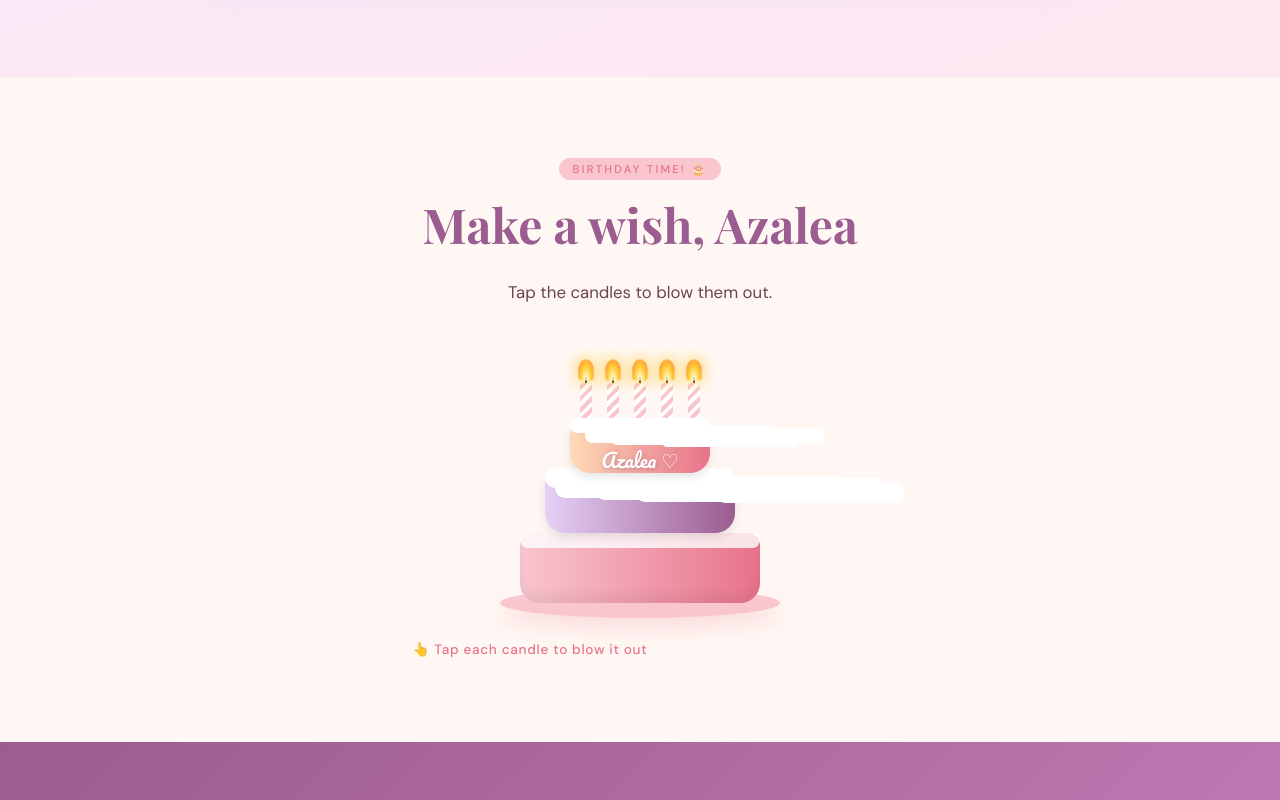
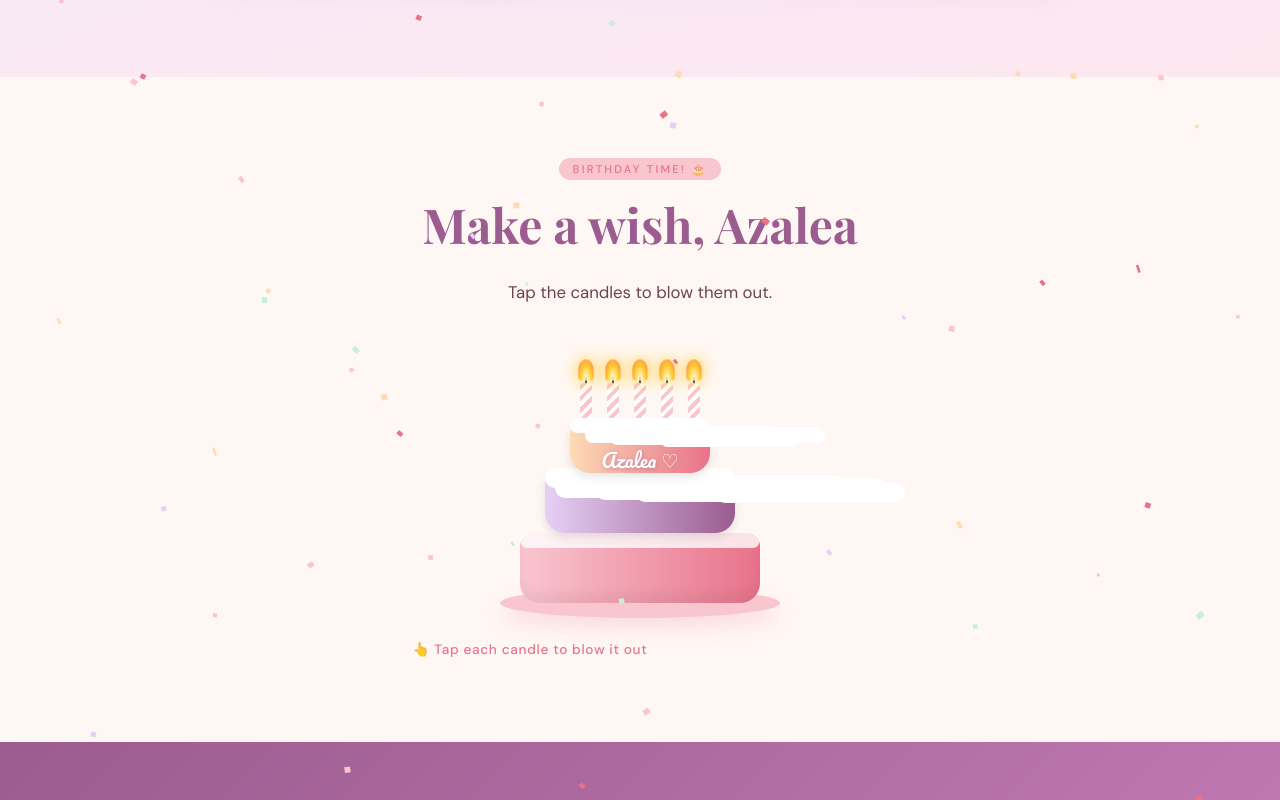
Before and after one commit to NotLucifer18/Aza-birthday, a plain HTML site: page index.html in a window 1280 px wide. Both pictures are taken after a click on the element 586 px from the left and 3795 px from the top of the page. Shown: the part 3395-4195 px from the top of the page. Drawn offline with nearby package versions, Linux system fonts and the light colour scheme; a web font is replaced by a local one.

Commit message:
Fix Index.html: complete missing JS logic

```diff
--- a/index.html
+++ b/index.html
@@ -377,4 +377,95 @@
 <script>
 /* ── CONFETTI ── */
 const confCanvas = document.getElementById('confetti');
-c
+const ctx = confCanvas.getContext('2d');
+
+function resize() {
+  confCanvas.width = window.innerWidth;
+  confCanvas.height = window.innerHeight;
+}
+window.addEventListener('resize', resize);
+resize();
+
+const colors = ['#F9C6D0', '#FDDBB4', '#E5D0F5', '#C8EDE3', '#E8728A'];
+const confetti = [];
+
+function createConfetti(count) {
+  for(let i=0; i<count; i++) {
+    confetti.push({
+      x: Math.random() * confCanvas.width,
+      y: Math.random() * confCanvas.height - confCanvas.height,
+      r: Math.random() * 4 + 2,
+      d: Math.random() * 100,
+      color: colors[Math.floor(Math.random() * colors.length)],
+      tilt: Math.floor(Math.random() * 10) - 10,
+      tiltAngleInc: (Math.random() * 0.07) + 0.05,
+      tiltAngle: 0
+    });
+  }
+}
+createConfetti(100);
+
+function drawConfetti() {
+  ctx.clearRect(0, 0, confCanvas.width, confCanvas.height);
+  confetti.forEach((p) => {
+    p.tiltAngle += p.tiltAngleInc;
+    p.y += (Math.cos(p.d) + 1 + p.r / 2) / 2;
+    p.x += Math.sin(p.d) * 2;
+
+    if (p.y > confCanvas.height) {
+      p.x = Math.random() * confCanvas.width;
+      p.y = -10;
+      p.tilt = Math.floor(Math.random() * 10) - 10;
+    }
+
+    ctx.beginPath();
+    ctx.lineWidth = p.r;
+    ctx.strokeStyle = p.color;
+    ctx.moveTo(p.x + p.tilt + p.r, p.y);
+    ctx.lineTo(p.x + p.tilt, p.y + p.tilt + p.r);
+    ctx.stroke();
+  });
+  requestAnimationFrame(drawConfetti);
+}
+drawConfetti();
+
+/* ── PETALS ── */
+for (let i = 0; i < 15; i++) {
+  let petal = document.createElement('div');
+  petal.className = 'petal';
+  petal.style.left = Math.random() * 100 + 'vw';
+  petal.style.background = colors[Math.floor(Math.random() * colors.length)];
+  petal.style.animationDuration = (Math.random() * 3 + 5) + 's';
+  petal.style.animationDelay = Math.random() * 5 + 's';
+  document.body.appendChild(petal);
+}
+
+/* ── CANDLES ── */
+let blownCount = 0;
+function blowCandle(candle) {
+  if (!candle.classList.contains('blown')) {
+    candle.classList.add('blown');
+    blownCount++;
+    if (blownCount === 5) {
+      setTimeout(() => {
+        document.getElementById('blowHint').style.display = 'none';
+        document.getElementById('wishPill').classList.add('show');
+        createConfetti(150);
+      }, 500);
+    }
+  }
+}
+
+/* ── SPARKLES ── */
+document.addEventListener('click', (e) => {
+  const sparkle = document.createElement('div');
+  sparkle.className = 'sparkle';
+  sparkle.innerText = '✨';
+  sparkle.style.left = e.clientX + 'px';
+  sparkle.style.top = e.clientY + 'px';
+  document.body.appendChild(sparkle);
+  setTimeout(() => sparkle.remove(), 800);
+});
+</script>
+</body>
+</html>
```
